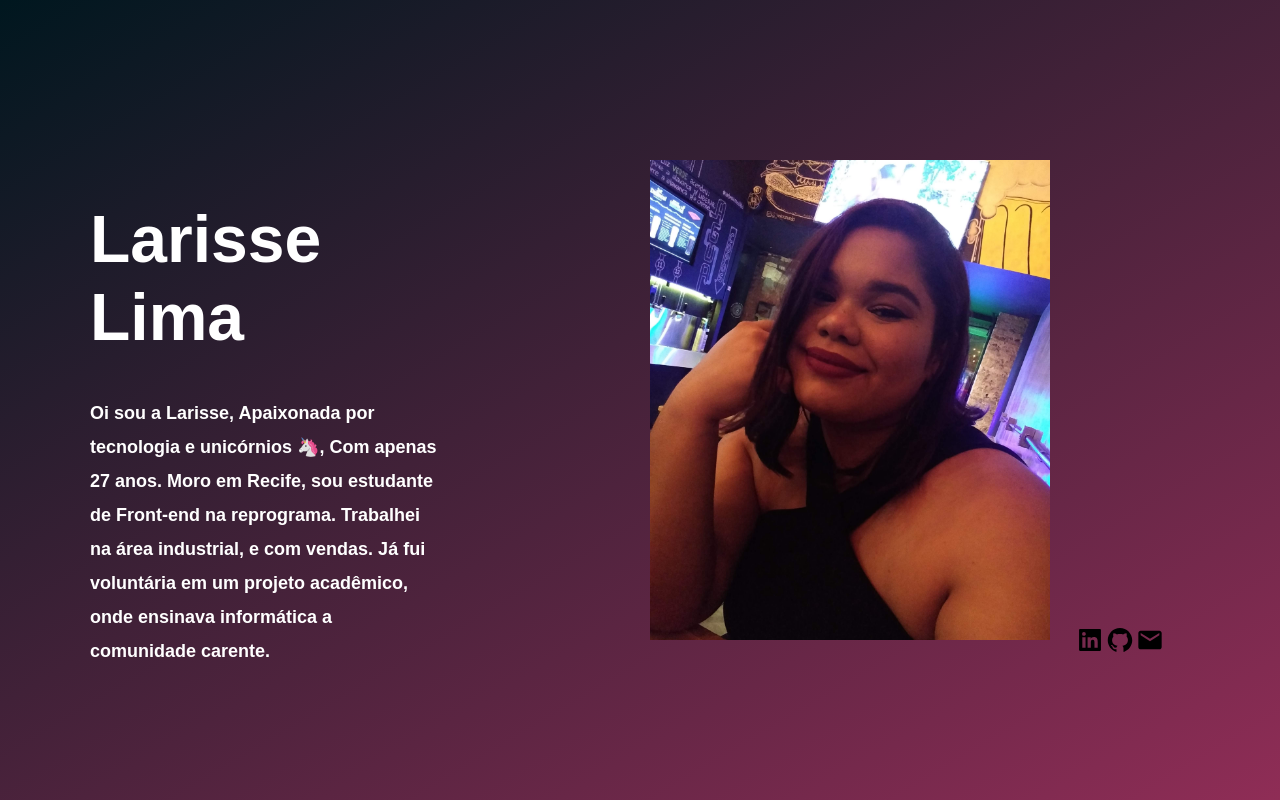
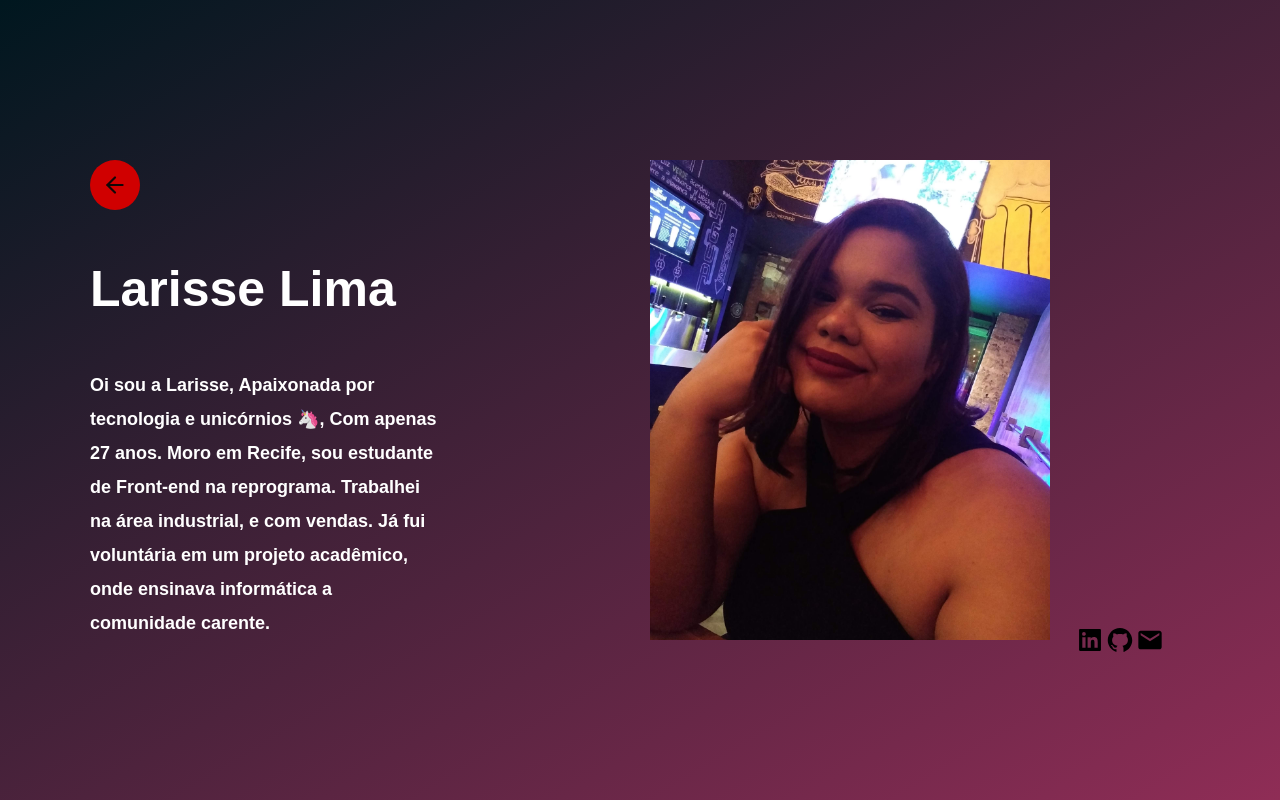
Before and after one commit to LarisseLima/On8-react3, a React (Create React App) app: page /bio in a window 1280 px wide. Built offline with nearby package versions, Linux system fonts and the light colour scheme.

Commit message:
Adiconando botão na Bio

```diff
--- a/src/Components/Sidebar.jsx
+++ b/src/Components/Sidebar.jsx
@@ -1,23 +1,24 @@
 import { FiArrowLeft } from "react-icons/fi"
 import { GrUserFemale } from 'react-icons/gr';
 import { useHistory } from "react-router-dom";
+import { Link } from 'react-router-dom';
 import '../Styles/Components/sidebar.css'
 
 
 export default function Side() {
-  const { goBack, push } = useHistory()
+  const { goBack } = useHistory()
 
 
   return (
     <aside className="app-sidebar">
-      <footer>
+      <main>
         <button type="button" onClick={goBack}>
-          <FiArrowLeft size={26} color="#FFF" />
+          <FiArrowLeft size={26} color="#110707" />
         </button>
-        <button type="button" onClick={push}>
-          <GrUserFemale size={26} color="#FFF" />
-        </button>
-      </footer>
+        <Link to="/bio" className="enter-app-bio">
+          <GrUserFemale size={26} color="#110707" />
+        </Link>
+      </main>
     </aside>
   )
 
--- a/src/Pages/Bio.jsx
+++ b/src/Pages/Bio.jsx
@@ -2,6 +2,8 @@ import React from 'react';
 import { AiFillLinkedin } from 'react-icons/ai';
 import { AiFillGithub } from 'react-icons/ai';
 import { MdEmail } from 'react-icons/md';
+import { FiArrowLeft } from 'react-icons/fi';
+import { Link } from 'react-router-dom';
 import '../Styles/Pages/bio.css';
 
 function Bio() {
@@ -9,9 +11,12 @@ function Bio() {
     <div id="bio">
       <div className="content-wrapper">
         <main>
+          <aside>
+            <Link to="/" className="enter-home">
+              <FiArrowLeft size={26} color="#110707" />
+            </Link>
+          </aside>
           <h1>Larisse Lima</h1>
-          <p> Oi sou a Larisse, Apaixonada por tecnologia e unicórnios 🦄, Com apenas 27 anos. Moro em Recife, sou estudante de Front-end na reprograma. Trabalhei na área industrial, e com vendas. Já fui voluntária em um projeto acadêmico, onde ensinava informática a comunidade carente.
-           </p>
           <a href="https://www.linkedin.com/in/larisselima/" className="enter-app-redes"
             target="blank">
             <AiFillLinkedin size={28} color="rgba(0, 0 , 0, 1.5)" />
@@ -24,6 +29,8 @@ function Bio() {
             target="blank">
             <MdEmail size={28} color="rgba(0, 0 , 0, 1.5)" />
           </a>
+          <p> Oi sou a Larisse, Apaixonada por tecnologia e unicórnios 🦄, Com apenas 27 anos. Moro em Recife, sou estudante de Front-end na reprograma. Trabalhei na área industrial, e com vendas. Já fui voluntária em um projeto acadêmico, onde ensinava informática a comunidade carente.
+           </p>
         </main>
       </div>
     </div>
--- a/src/Pages/Home.jsx
+++ b/src/Pages/Home.jsx
@@ -14,10 +14,10 @@ function Home() {
         </main>
 
         <Link to="/movies" className="enter-app">
-          <BiCameraMovie size={26} color="rgba(0, 0 , 0, 0.6)" />
+          <BiCameraMovie size={26} color="#110707" />
         </Link>
         <Link to="/bio" className="enter-app-bio">
-          <GrUserFemale size={26} color="rgba(0, 0 , 0, 0.6)" />
+          <GrUserFemale size={26} color="#110707" />
         </Link>
 
       </div>
--- a/src/Styles/Components/sidebar.css
+++ b/src/Styles/Components/sidebar.css
@@ -13,8 +13,8 @@ aside.app-sidebar {
     width: 48px;
   }
 
-  aside.app-sidebar footer a,
-  aside.app-sidebar footer button {
+  aside.app-sidebar main a,
+  aside.app-sidebar main button {
     margin-top: 30px ;
     width: 48px;
     height: 48px;
@@ -27,7 +27,7 @@ aside.app-sidebar {
     justify-content: center;
     align-items: center;
   }
-  aside.app-sidebar footer a:hover,
-  aside.app-sidebar footer button:hover {
-    background: #17D6EB;
+  aside.app-sidebar main a:hover,
+  aside.app-sidebar main button:hover {
+    background:  #e01e37;
   }
--- a/src/Styles/Pages/bio.css
+++ b/src/Styles/Pages/bio.css
@@ -27,7 +27,7 @@
 }
 
 #bio .content-wrapper main h1 {
-	font-size: 66px;
+	font-size: 50px;
 	font-weight: 900;
     line-height: 78px;
     margin-top: 40px;
@@ -120,6 +120,21 @@
 	justify-content: center;
 
  }
+ aside .enter-home{
+
+	position: initial;
+	right: 0;
+	bottom: 0;
+	width: 50px;
+	height: 50px;
+	background: #d00000;
+	border-radius: 30px;
+	display: flex;
+	align-items: center;
+	justify-content: center;
+	transition: background-color 0.2s;
+
+ }
 
 .content-wrapper .enter-app:hover, .enter-app-bio:hover{
 	background: #e01e37;
```
